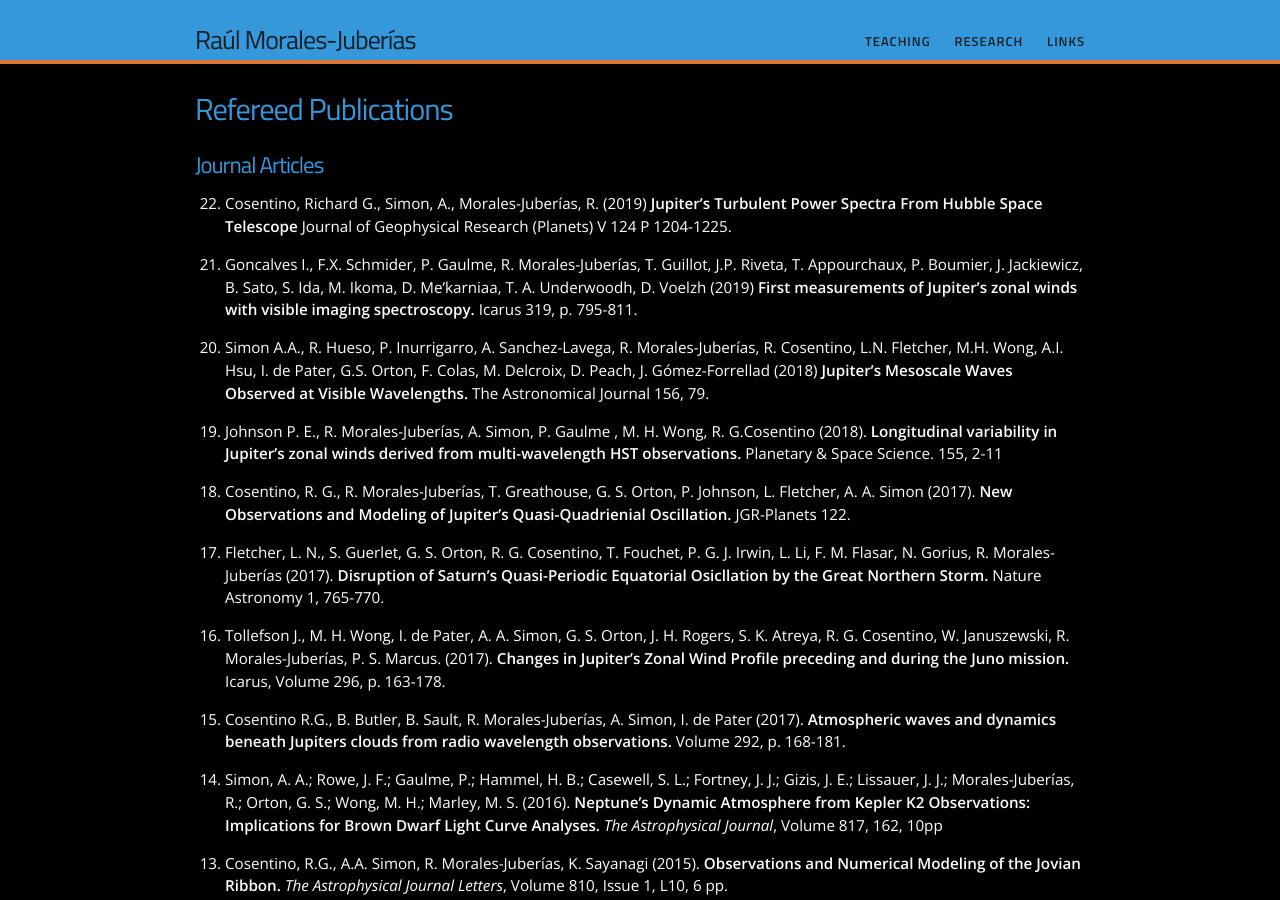
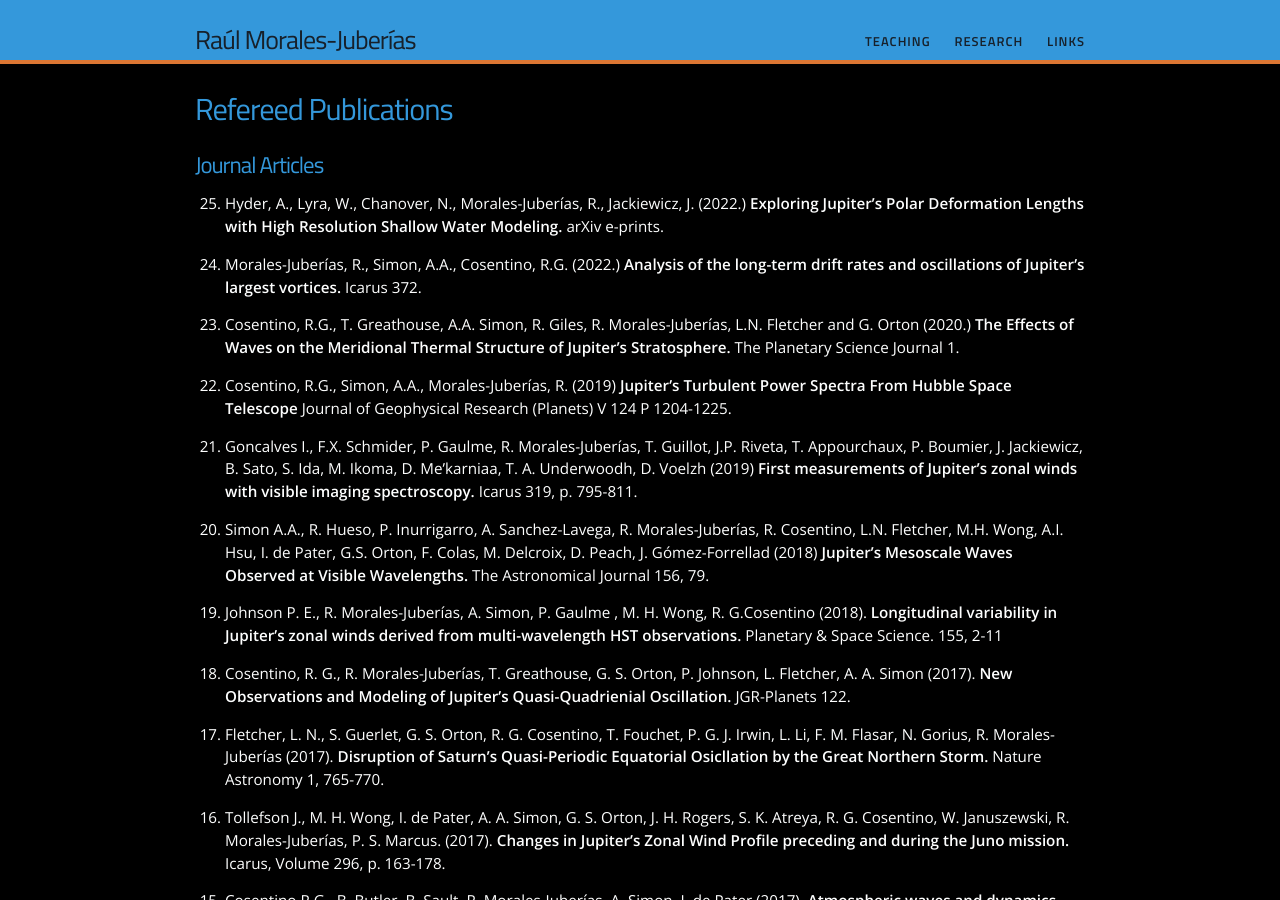
Before and after one commit to rmjuberias/rmjuberias.github.io, a Jekyll site: the page built from research/articles.md, in a window 1280 px wide and 900 px high. Built offline with Jekyll 4.4.1, drawn with Linux system fonts in a browser that asks for light colours.

Commit message:
Update articles.md

```diff
--- a/research/articles.md
+++ b/research/articles.md
@@ -5,8 +5,13 @@ permalink: /research/articles/
 ---
 
 <h1> Journal Articles </h1>
+0. Hyder, A., Lyra, W., Chanover, N., Morales-Juberías, R., Jackiewicz, J. (2022.) **Exploring Jupiter's Polar Deformation Lengths with High Resolution Shallow Water Modeling.** arXiv e-prints.
 
-0.  Cosentino, Richard G., Simon, A., Morales-Juberías, R. (2019) **Jupiter's Turbulent Power Spectra From Hubble Space Telescope** Journal of Geophysical Research (Planets) V 124 P 1204-1225.
+0. Morales-Juberías, R., Simon, A.A., Cosentino, R.G. (2022.) **Analysis of the long-term drift rates and oscillations of Jupiter's largest vortices.** Icarus 372.
+
+0. Cosentino, R.G., T. Greathouse, A.A. Simon, R. Giles, R. Morales-Juberías, L.N. Fletcher and G. Orton (2020.) **The Effects of Waves on the Meridional Thermal Structure of Jupiter's Stratosphere.** The Planetary Science Journal 1.
+
+0.  Cosentino, R.G., Simon, A.A., Morales-Juberías, R. (2019) **Jupiter's Turbulent Power Spectra From Hubble Space Telescope** Journal of Geophysical Research (Planets) V 124 P 1204-1225.
 
 0. Goncalves I., F.X. Schmider, P. Gaulme, R. Morales-Juberías, T. Guillot, J.P. Riveta, T. Appourchaux, P. Boumier, J. Jackiewicz, B. Sato, S. Ida, M. Ikoma, D. Me'karniaa, T. A. Underwoodh, D. Voelzh (2019) **First measurements of Jupiter's zonal winds with visible imaging spectroscopy.** Icarus 319, p. 795-811.
 
```
